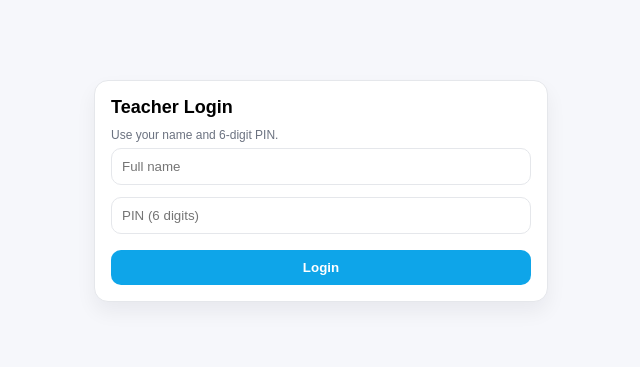
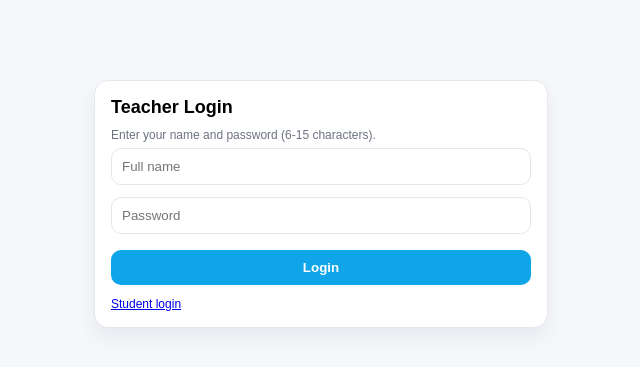
Before and after one commit to IBack02/ProgrammingPlatform, a Django app: page /teacher/login/ in a window 1280 px wide. Shown: the top 367 px of the page, without its empty margins (319-959 px from the left). Run offline with Django 5.2, Linux system fonts and the light colour scheme.

Commit message:
-Teacher password policy changes -Class id fixes

```diff
--- a/core/admin.py
+++ b/core/admin.py
@@ -21,7 +21,7 @@ from .models import (
 
 @admin.register(ClassGroup)
 class ClassGroupAdmin(admin.ModelAdmin):
-    list_display = ("name", "created_at")
+    list_display = ("id", "name", "owner", "created_at")
     search_fields = ("name",)
 
 
--- a/core/templates/core/student_login.html
+++ b/core/templates/core/student_login.html
@@ -88,6 +88,7 @@
       {% endif %}
 
       <div class="hint">{{ T.student_login_hint|default:"After login, your session page will open." }}</div>
+      <div class="hint"><a href="/teacher/login/">{{ T.teacher_login_link|default:"Teacher login" }}</a></div>
     </form>
   </div>
 </body>
--- a/core/templates/core/teacher_login.html
+++ b/core/templates/core/teacher_login.html
@@ -1,9 +1,9 @@
 <!doctype html>
-<html lang="en">
+<html lang="{{ ui_lang|default:'en' }}">
 <head>
   <meta charset="utf-8"/>
   <meta name="viewport" content="width=device-width, initial-scale=1"/>
-  <title>Teacher Login</title>
+  <title>{{ T.teacher_login_title|default:"Teacher Login" }}</title>
   <style>
     body{font-family:Arial,sans-serif;background:#f6f7fb;margin:0}
     .wrap{max-width:420px;margin:10vh auto;background:#fff;border:1px solid #e5e7eb;border-radius:14px;padding:16px;box-shadow:0 10px 20px rgba(17,24,39,.06)}
@@ -16,16 +16,17 @@
 </head>
 <body>
   <div class="wrap">
-    <div class="title">Teacher Login</div>
-    <div class="muted">Use your name and 6-digit PIN.</div>
+    <div class="title">{{ T.teacher_login_title|default:"Teacher Login" }}</div>
+    <div class="muted">{{ T.teacher_login_hint|default:"Use your name and password (6-15 characters)." }}</div>
 
     {% if error %}<div class="err">{{ error }}</div>{% endif %}
 
     <form method="post">
       {% csrf_token %}
-      <input name="full_name" placeholder="Full name" autocomplete="username"/>
-      <input type="password" name="pin" placeholder="PIN (6 digits)" inputmode="numeric" pattern="\d{6}" maxlength="6" autocomplete="current-password"/>
-      <button type="submit">Login</button>
+      <input name="full_name" placeholder="{{ T.teacher_login_name_label|default:'Full name' }}" autocomplete="username"/>
+      <input type="password" name="password" placeholder="{{ T.teacher_login_password_label|default:'Password' }}" minlength="6" maxlength="15" autocomplete="current-password"/>
+      <button type="submit">{{ T.teacher_login_submit|default:"Login" }}</button>
+      <div class="muted" style="margin-top:12px;"><a href="/student/login/">{{ T.student_login_link|default:"Student login" }}</a></div>
     </form>
   </div>
 </body>
--- a/core/views.py
+++ b/core/views.py
@@ -69,7 +69,7 @@ from .security import (
 )
 
 PIN_RE = re.compile(r"^\d{6}$")
-TEACHER_PIN_RE = re.compile(r"^\d{6}$")
+TEACHER_PASSWORD_RE = re.compile(r"^[\x21-\x7e]{6,15}$")
 SUBMIT_COOLDOWN_SECONDS = 15
 SESSION_STATUS_DRAFT = "draft"
 SESSION_STATUS_RUNNING = "running"
@@ -786,13 +786,12 @@ def _authenticate_student(full_name: str, pin: str):
     return matches[0] if len(matches) == 1 else None
 
 
-def _authenticate_teacher(full_name: str, pin: str):
+def _authenticate_teacher(full_name: str, password: str):
     teacher = Teacher.objects.filter(full_name__iexact=full_name, is_active=True).first()
     if not teacher:
-        check_password(pin, DUMMY_PIN_HASH)
+        check_password(password, DUMMY_PIN_HASH)
         return None
-    return teacher if teacher.check_pin(pin) else None
-
+    return teacher if teacher.check_password(password) else None
 
 # -------------------------
 # Student auth API
@@ -1814,6 +1813,7 @@ def student_login_page(request: HttpRequest):
 def _change_pin_page(request: HttpRequest, role: str):
     lang = get_ui_lang(request)
     translations = UI_TRANSLATIONS.get(lang, UI_TRANSLATIONS["en"])
+    is_teacher = role == "teacher"
     if role == "student":
         account = _get_logged_in_student(request)
         login_url = "/student/login/"
@@ -1829,61 +1829,73 @@ def _change_pin_page(request: HttpRequest, role: str):
 
     if not account:
         return redirect(login_url)
-    context = {
-        "role": role,
-        "account_name": account.full_name,
-        "return_url": return_url,
-    }
+    if is_teacher:
+        context = {
+            "role": role,
+            "account_name": account.full_name,
+            "return_url": return_url,
+            "credential_title": translations.get("change_password", "Change password"),
+            "current_credential_label": translations.get("current_password", "Current password"),
+            "new_credential_label": translations.get("new_password", "New password"),
+            "confirm_credential_label": translations.get("confirm_new_password", "Repeat new password"),
+            "credential_inputmode": "text",
+            "credential_pattern": "",
+            "credential_maxlength": 15,
+        }
+        credential_re = TEACHER_PASSWORD_RE
+        invalid_key, invalid_default = "password_must_be_6_to_15", "Password must be 6-15 characters without spaces."
+        mismatch_key, mismatch_default = "password_confirmation_mismatch", "Password confirmation does not match."
+        current_key, current_default = "current_password_invalid", "Current password is incorrect."
+        different_key, different_default = "password_must_be_different", "New password must be different."
+        changed_key, changed_default = "password_changed_success", "Password changed successfully."
+    else:
+        context = {
+            "role": role,
+            "account_name": account.full_name,
+            "return_url": return_url,
+            "credential_title": translations.get("change_pin", "Change PIN"),
+            "current_credential_label": translations.get("current_pin", "Current PIN"),
+            "new_credential_label": translations.get("new_pin", "New PIN"),
+            "confirm_credential_label": translations.get("confirm_new_pin", "Repeat new PIN"),
+            "credential_inputmode": "numeric",
+            "credential_pattern": r"\d{6}",
+            "credential_maxlength": 6,
+        }
+        credential_re = PIN_RE
+        invalid_key, invalid_default = "pin_must_be_6_digits", "PIN must be 6 digits."
+        mismatch_key, mismatch_default = "pin_confirmation_mismatch", "PIN confirmation does not match."
+        current_key, current_default = "current_pin_invalid", "Current PIN is incorrect."
+        different_key, different_default = "pin_must_be_different", "New PIN must be different."
+        changed_key, changed_default = "pin_changed_success", "PIN changed successfully."
+
     if request.method == "GET":
         return render(request, "core/change_pin.html", context)
-
-    if request_is_limited(
-        f"change_pin_{role}",
-        str(account.id),
-        limit=10,
-        window_seconds=900,
-    ):
-        context["error"] = translations.get(
-            "pin_change_too_many",
-            "Too many attempts. Try again later.",
-        )
+    if request_is_limited(f"change_pin_{role}", str(account.id), limit=10, window_seconds=900):
+        context["error"] = translations.get("pin_change_too_many", "Too many attempts. Try again later.")
         return render(request, "core/change_pin.html", context, status=429)
 
-    current_pin = (request.POST.get("current_pin") or "").strip()
-    new_pin = (request.POST.get("new_pin") or "").strip()
-    confirm_pin = (request.POST.get("confirm_pin") or "").strip()
-    if not PIN_RE.fullmatch(current_pin) or not PIN_RE.fullmatch(new_pin):
-        context["error"] = translations.get(
-            "pin_must_be_6_digits",
-            "PIN must be 6 digits.",
-        )
-    elif new_pin != confirm_pin:
-        context["error"] = translations.get(
-            "pin_confirmation_mismatch",
-            "PIN confirmation does not match.",
-        )
-    elif not account.check_pin(current_pin):
-        context["error"] = translations.get(
-            "current_pin_invalid",
-            "Current PIN is incorrect.",
-        )
-    elif account.check_pin(new_pin):
-        context["error"] = translations.get(
-            "pin_must_be_different",
-            "New PIN must be different.",
-        )
+    current_credential = request.POST.get("current_pin") or ""
+    new_credential = request.POST.get("new_pin") or ""
+    confirmation = request.POST.get("confirm_pin") or ""
+    if not credential_re.fullmatch(current_credential) or not credential_re.fullmatch(new_credential):
+        context["error"] = translations.get(invalid_key, invalid_default)
+    elif new_credential != confirmation:
+        context["error"] = translations.get(mismatch_key, mismatch_default)
+    elif not (account.check_password(current_credential) if is_teacher else account.check_pin(current_credential)):
+        context["error"] = translations.get(current_key, current_default)
+    elif account.check_password(new_credential) if is_teacher else account.check_pin(new_credential):
+        context["error"] = translations.get(different_key, different_default)
     else:
-        account.set_pin(new_pin)
+        if is_teacher:
+            account.set_password(new_credential)
+        else:
+            account.set_pin(new_credential)
         account.save(update_fields=["pin_hash"])
         request.session.cycle_key()
         request.session[auth_key] = auth_version(account.pin_hash)
         request.session[logged_key] = timezone.now().isoformat()
-        context["success"] = translations.get(
-            "pin_changed_success",
-            "PIN changed successfully.",
-        )
+        context["success"] = translations.get(changed_key, changed_default)
     return render(request, "core/change_pin.html", context)
-
 
 @ensure_csrf_cookie
 @require_http_methods(["GET", "POST"])
@@ -2203,16 +2215,20 @@ def admin_student_profile(request: HttpRequest, student_id: int) -> HttpResponse
 def teacher_login(request: HttpRequest):
     data = _json_body(request)
     full_name = (data.get("full_name") or "").strip()
-    pin = str(data.get("pin") or "").strip()
-
-    if not full_name or not pin or len(full_name) > 120:
-        return JsonResponse({"ok": False, "error": "full_name and pin are required"}, status=400)
-    if not TEACHER_PIN_RE.match(pin):
-        return JsonResponse({"ok": False, "error": "pin must be 6 digits"}, status=400)
+    # Accept the old `pin` key temporarily so existing API clients are not broken.
+    password = str(data.get("password") or data.get("pin") or "")
+
+    if not full_name or not password or len(full_name) > 120:
+        return JsonResponse({"ok": False, "error": "full_name and password are required"}, status=400)
+    if not TEACHER_PASSWORD_RE.fullmatch(password):
+        return JsonResponse(
+            {"ok": False, "error": "password must be 6-15 printable ASCII characters without spaces"},
+            status=400,
+        )
     if _login_rate_limited("teacher", request, full_name):
         return _login_rate_limit_json()
 
-    teacher = _authenticate_teacher(full_name, pin)
+    teacher = _authenticate_teacher(full_name, password)
     if not teacher:
         _record_login_failure("teacher", request, full_name)
         return JsonResponse({"ok": False, "error": GENERIC_LOGIN_ERROR}, status=401)
@@ -2223,9 +2239,7 @@ def teacher_login(request: HttpRequest):
     request.session["teacher_name"] = teacher.full_name
     request.session["teacher_logged_in_at"] = timezone.now().isoformat()
     request.session["teacher_auth_version"] = auth_version(teacher.pin_hash)
-
     return JsonResponse({"ok": True, "teacher": {"id": teacher.id, "full_name": teacher.full_name}})
-
 
 @require_POST
 def teacher_logout(request: HttpRequest):
@@ -2252,26 +2266,34 @@ def teacher_me(request: HttpRequest):
 @ensure_csrf_cookie
 @require_http_methods(["GET", "POST"])
 def teacher_login_page(request: HttpRequest):
+    translations = UI_TRANSLATIONS.get(get_ui_lang(request), UI_TRANSLATIONS["en"])
     if request.method == "GET":
         return render(request, "core/teacher_login.html")
 
     full_name = (request.POST.get("full_name") or "").strip()
-    pin = (request.POST.get("pin") or "").strip()
-
-    if not full_name or len(full_name) > 120 or not pin or not TEACHER_PIN_RE.match(pin):
-        return render(request, "core/teacher_login.html", {"error": "Enter name and PIN (6 digits)."})
+    password = request.POST.get("password") or request.POST.get("pin") or ""
+    if not full_name or len(full_name) > 120 or not password or not TEACHER_PASSWORD_RE.fullmatch(password):
+        return render(
+            request,
+            "core/teacher_login.html",
+            {"error": translations.get("teacher_login_error_required", "Enter name and password (6-15 characters).")},
+        )
     if _login_rate_limited("teacher", request, full_name):
         return render(
             request,
             "core/teacher_login.html",
-            {"error": "Too many attempts. Try again later."},
+            {"error": translations.get("login_error_too_many_attempts", "Too many attempts. Try again later.")},
             status=429,
         )
 
-    teacher = _authenticate_teacher(full_name, pin)
+    teacher = _authenticate_teacher(full_name, password)
     if not teacher:
         _record_login_failure("teacher", request, full_name)
-        return render(request, "core/teacher_login.html", {"error": "Invalid name or PIN."})
+        return render(
+            request,
+            "core/teacher_login.html",
+            {"error": translations.get("teacher_login_error_invalid", "Invalid name or password.")},
+        )
 
     _clear_login_failures("teacher", request, full_name)
     request.session.cycle_key()
@@ -2280,7 +2302,6 @@ def teacher_login_page(request: HttpRequest):
     request.session["teacher_logged_in_at"] = timezone.now().isoformat()
     request.session["teacher_auth_version"] = auth_version(teacher.pin_hash)
     return redirect("/teacher/")
-
 
 @teacher_required
 @ensure_csrf_cookie
```
Also changed, not shown: core/forms.py (+19 -5 lines), core/models.py (+12 -4 lines), core/templates/core/change_pin.html (+9 -9 lines), core/tests.py (+6 -6 lines), core/tests_security.py (+28 -0 lines), core/ui_translations.py (+66 -0 lines), core/migrations/0018_alter_classgroup_name.py (added).
